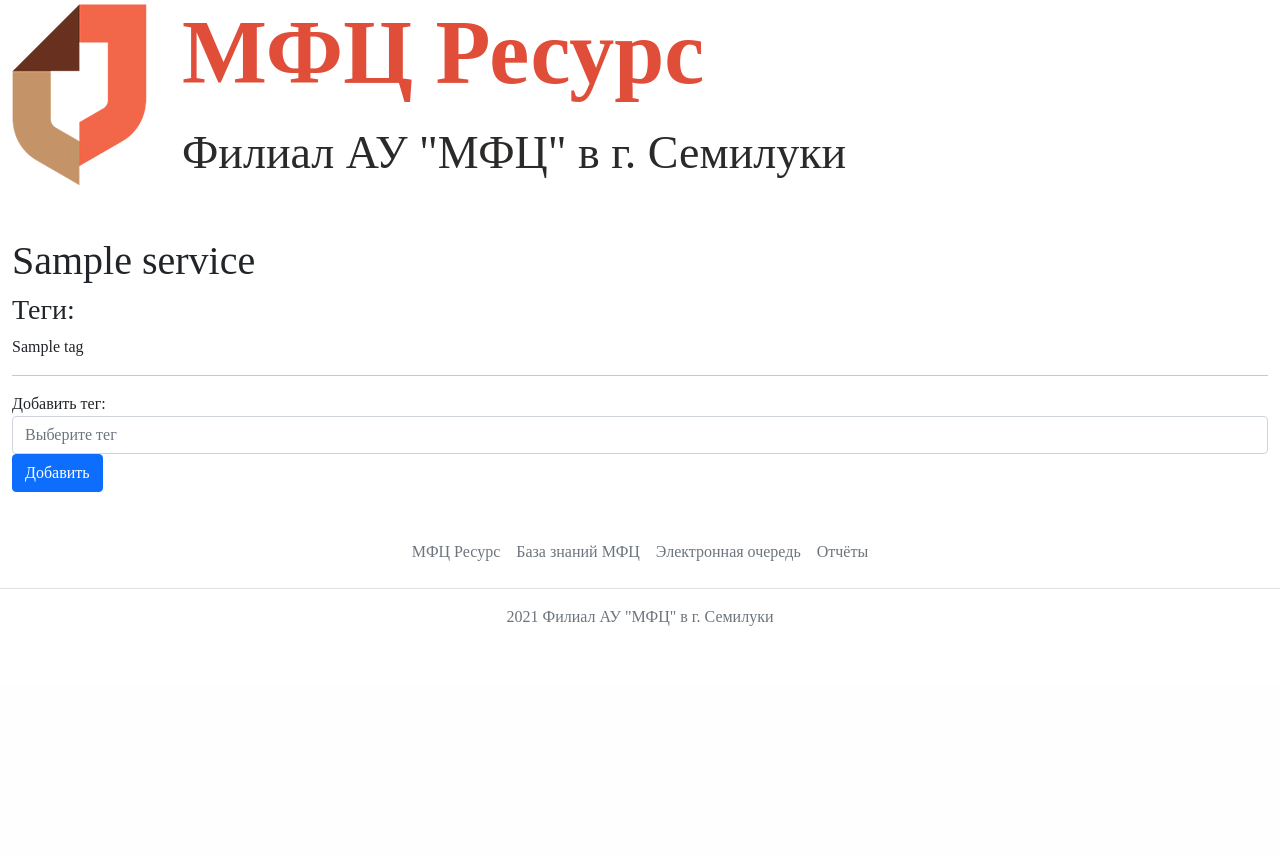
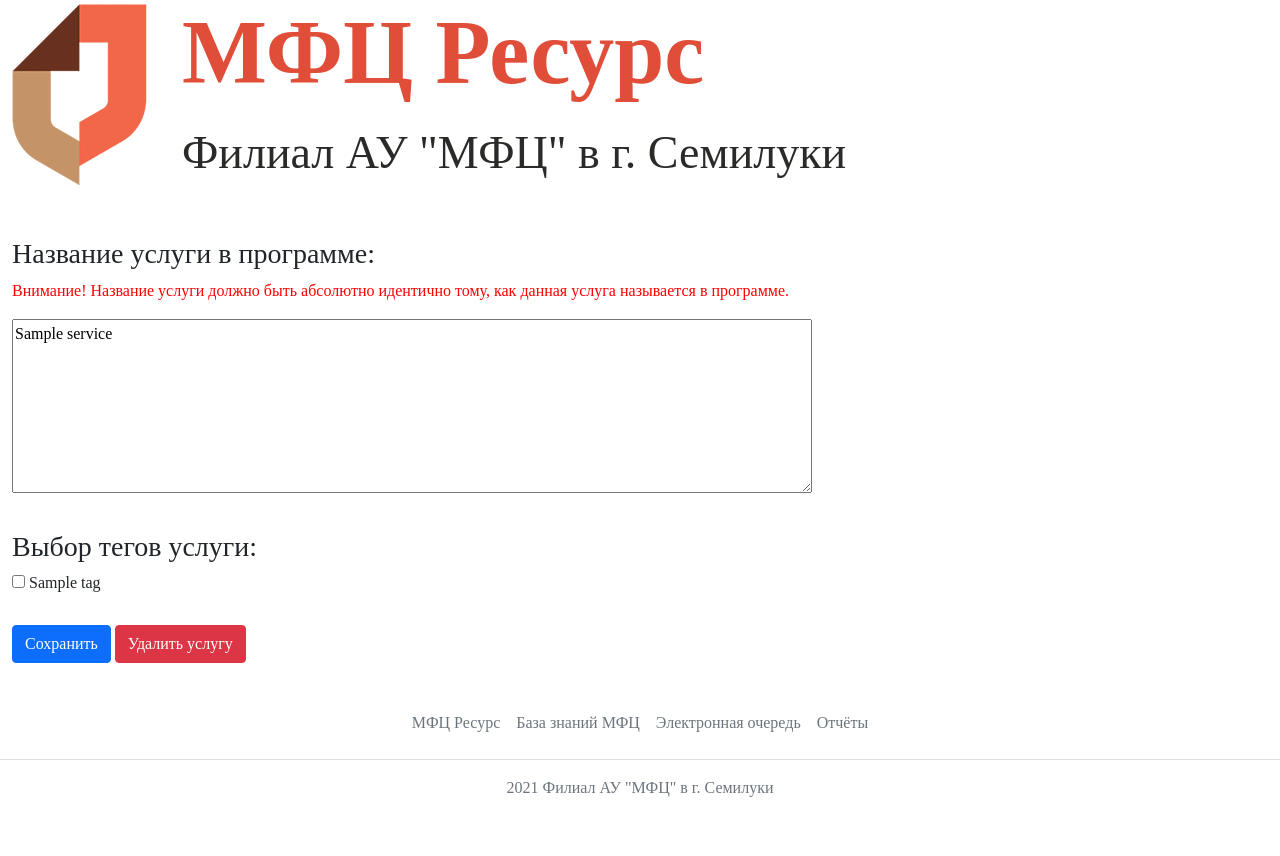
Before and after one commit to ierehon91/MFC, a Flask app: template app/templates/reports_settings_program_services_page.html in a window 1280 px wide. Shown: the part 146-1002 px from the top of the page. Before the commit the page ends 772 px from the top, so only its background shows below. Run offline with Flask 2, Linux system fonts and the light colour scheme; the template is opened without the code that fills it: most values are stand-ins (such as "Sample title", 1, 10 or a date in 2020); some libraries are stand-ins or nearby versions; some web fonts are replaced.

Commit message:
Изменено формирование списка тегов на странице програмной услуги

```diff
--- a/app/get_not_active_tags.py
+++ b/app/base/get_not_active_tags.py
@@ -1,4 +1,4 @@
-from base.base import Base
+from app.base.data_base_class import Base
 
 
 def get_not_active_tags(service_id):
@@ -31,6 +31,3 @@ def get_not_active_tags(service_id):
             not_active_tags.append(tag)
     not_active_tags = tuple(not_active_tags)
     return not_active_tags
-
-
-print(get_not_active_tags(21))
--- a/app/parse_old_reception_data.py
+++ b/app/parse_old_reception_data.py
@@ -2,7 +2,7 @@ import os
 import openpyxl
 import datetime
 
-from base.base import Base
+from base.data_base_class import Base
 
 
 def parse_data(files):
--- a/app/static/css/program_services.css
+++ b/app/static/css/program_services.css
@@ -26,6 +26,7 @@
     padding: 3px 6px;
     border-radius: 7px;
     font-size: 14px;
+    text-transform: lowercase;
 }
 
 
@@ -46,6 +47,20 @@
     text-decoration: none;
 }
 
-textarea {
+.add-service-name textarea {
     width: 800px;
 }
+
+.change-name-service textarea {
+    width: 800px;
+    font-size: 16px;
+}
+
+.warning-message {
+    color: red;
+}
+
+.select-tags {
+    margin-top: 30px;
+    margin-bottom: 30px;
+}
--- a/app/templates/reports_settings_program_services_add.html
+++ b/app/templates/reports_settings_program_services_add.html
@@ -23,8 +23,10 @@
 <div class="container-xxl">
     <h1>Добавить программную услугу</h1>
     <form action="/reports/settings/program-services/add", method="POST">
+        <div class="add-service-name">
             <textarea class = "name-service" name="name-service" id="name-service" rows="7" placeholder="Название программной услуги"></textarea>
-
+        </div>
+        <div class="select-tags">
             <h3>Выбор тегов услуги:</h3>
             {% for tag in tags %}
             <div>
@@ -32,6 +34,7 @@
                 <label for="{{tag[0]}}">{{tag[1]}}</label>
             </div>
             {% endfor %}
+        </div>
 
         <button class="btn btn-primary" type="submit">Сохранить</button>
     </form>
--- a/app/templates/reports_settings_program_services_page.html
+++ b/app/templates/reports_settings_program_services_page.html
@@ -3,6 +3,11 @@
 {% block hedaer %}
 {{ super() }}
 
+{% endblock %}
+
+{% block head %}
+    <title>{{service[0][1]}}</title>
+    <link type="text/css" href="{{url_for('static', filename='css/program_services.css')}}" rel="stylesheet">
 {% endblock %}
 
 {% block content %}
@@ -19,23 +24,33 @@
 {{super()}}
 
 <div class="container-xxl">
+    <form action="/reports/settings/program-services/{{service[0][0]}}" method="POST"></form>
+        <div class="change-name-service">
+            <h3>Название услуги в программе:</h3>
+            <p class="warning-message">Внимание! Название услуги должно быть абсолютно идентично тому, как данная услуга называется в программе.</p>
+            <textarea rows="7">{{service[0][1]}}</textarea>
+        </div>
 
-    <h1>{{service[0][1]}}</h1>
-    <h3>Теги:</h3>
-    {% for tag in tags_service %}
-        {{tag[1]}}<br>
-    {% endfor %}
-    <hr>
-    Добавить тег:
-    <form action="/reports/settings/program-services/{{service[0][0]}}" method="POST">
-        <input type="hidden" name="service_id" value="{{service[0][0]}}">
-        <input class="form-control" list="datalistOptions" name="add_tag_name" placeholder="Выберите тег">
-                        <datalist id="datalistOptions">
-                            {% for select_tag in select_tags %}
-                                <option value="{{select_tag}}">
-                            {% endfor %}
-                        </datalist>
-        <button class="btn btn-primary" type="submit">Добавить</button>
+        <div class="select-tags">
+            <h3>Выбор тегов услуги:</h3>
+            {% for tag in tags %}
+            {% if tag['is_active'] == True %}
+            <div>
+                <input type="checkbox" name="{{tag['tag_id']}}" checked>
+                <label for="{{tag[0]}}">{{tag['tag_name']}}</label>
+            </div>
+            {% else %}
+            <div>
+                <input type="checkbox" name="{{tag['tag_id']}}">
+                <label for="{{tag[0]}}">{{tag['tag_name']}}</label>
+            </div>
+            {% endif %}
+            {% endfor %}
+        </div>
+
+        <button class="btn btn-primary" type="submit">Сохранить</button>
+        <button class="btn btn-danger" type="submit">Удалить услугу</button>
+
     </form>
 </div>
 {% endblock %}
--- a/app/test.py
+++ b/app/test.py
@@ -1,7 +1,7 @@
 from flask import Flask, render_template, request, redirect
 from app.date_formats.date_formats import get_first_last_this_month_dates
-from get_not_active_tags import get_not_active_tags
-from base.base import Base
+from base.get_is_active_program_service_tags import get_is_active_program_service_tags
+from base.data_base_class import Base
 
 
 app = Flask(__name__)
@@ -113,7 +113,6 @@ def program_services():
 def add_program_service():
     """Добавление программной услуги"""
     if request.method == 'POST':
-        print(request.form.to_dict())
         db_data.insert_program_service_in_db(request.form.to_dict())
         return redirect('/reports/settings/program-services/add')
     tags = db_data.get_tags_services()
@@ -124,16 +123,13 @@ def add_program_service():
 def program_service_page(program_service_id):
     """Страница программной услуги"""
     service = db_data.get_program_service_info(program_service_id)
-    print(service)
-    tags_service = db_data.get_tags_from_one_program_service(program_service_id)
-    select_tags = get_not_active_tags(service[0][0])
+    tags = get_is_active_program_service_tags(service[0][0])
 
     if request.method == 'POST':
         db_data.insert_tag_program_service_rel(request.form.to_dict())
         db_data.commit_bd()
         return redirect(f'/reports/settings/program-services/{service[0][0]}')
-    return render_template('reports_settings_program_services_page.html', service=service, tags_service=tags_service,
-                           select_tags=select_tags)
+    return render_template('reports_settings_program_services_page.html', service=service, tags=tags)
 
 
 @app.route('/reports/settings/program-services/rel', methods=["GET", "POST"])
```
Also changed, not shown: app/base/data_base_class.py (renamed from app/base/base.py). Lines whose indentation alone changed are shown as unchanged.
